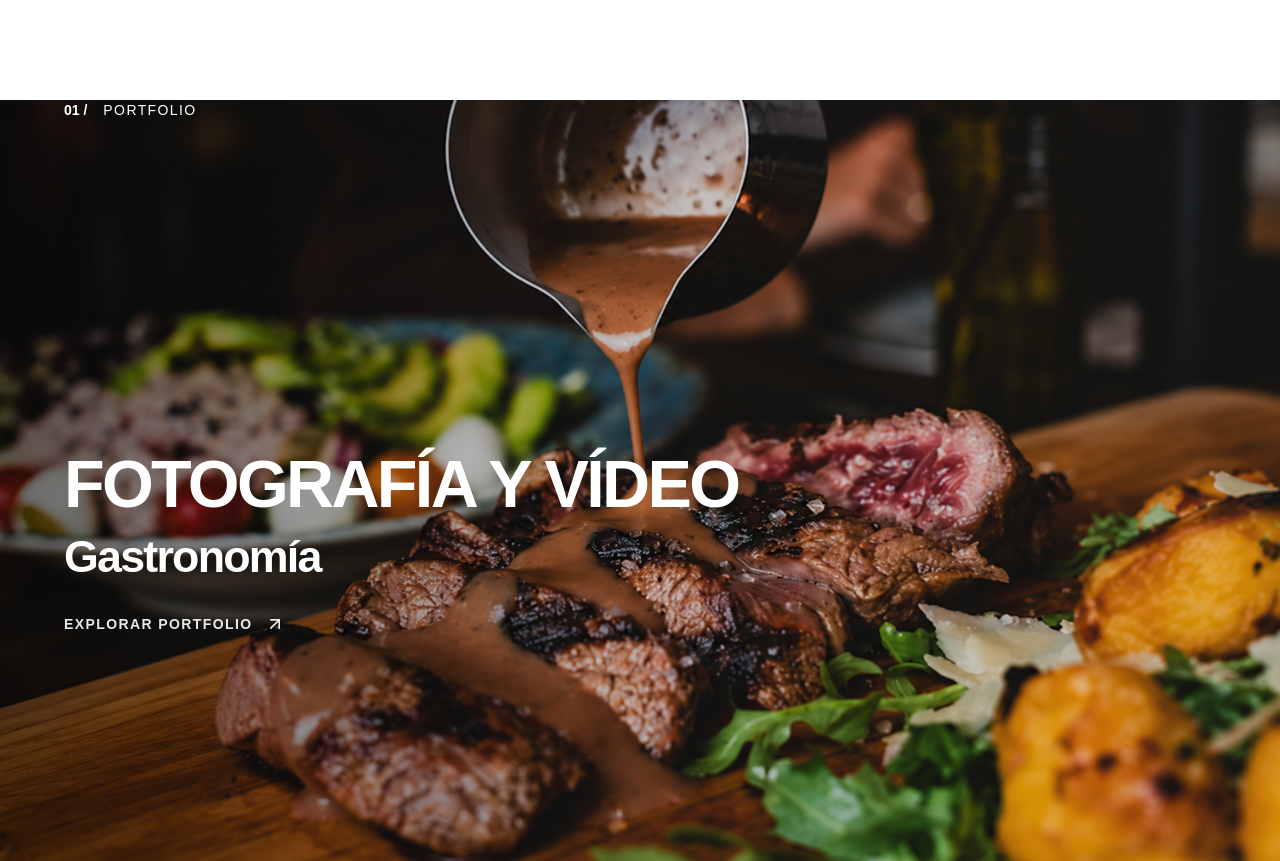
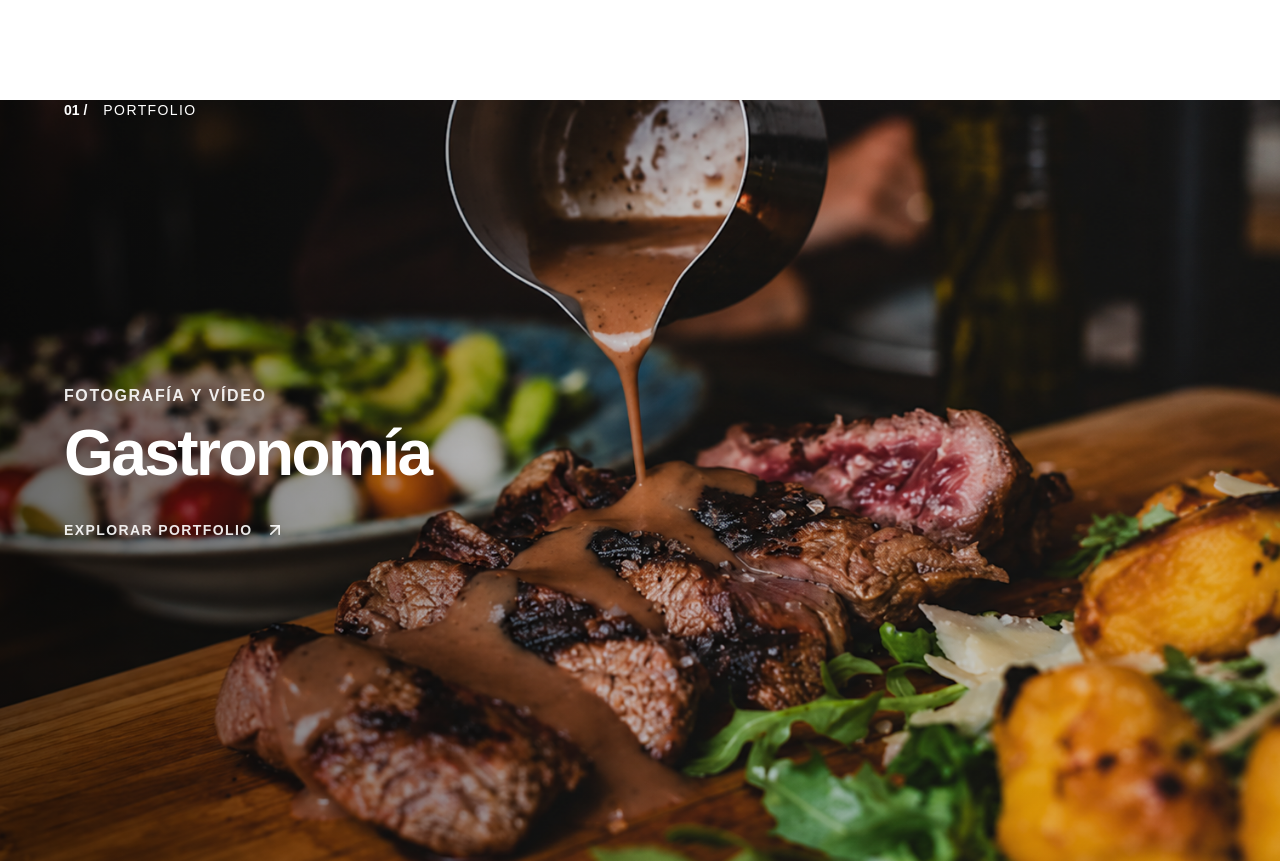
Before and after one commit to danielrdeltoro-web/rufino, a Next.js app: page / in a window 1280 px wide. Shown: the part 1740-2601 px from the top of the page. Built offline with nearby package versions, Linux system fonts and the light colour scheme.

Commit message:
Update page.tsx

```diff
--- a/src/app/page.tsx
+++ b/src/app/page.tsx
@@ -107,18 +107,18 @@ export default function Home() {
             </span>
           </div>
 
-          {/* TÍTULO EN ZONA CENTRAL */}
-          <div className="flex flex-1 flex-col justify-center pt-10 md:pt-16">
+          {/* TÍTULO EN ZONA CENTRAL IZQUIERDA */}
+          <div className="flex flex-1 flex-col justify-center pb-16 md:pb-24">
             <Link
               href="/gastronomia"
               className="group inline-flex w-fit max-w-full flex-col items-start"
               aria-label="Explorar fotografía y vídeo gastronómico"
             >
-              <span className="block text-[clamp(2.2rem,5.2vw,5.5rem)] font-black uppercase leading-[1.05] tracking-[-0.04em] text-white">
+              <span className="block text-sm font-semibold uppercase tracking-widest text-white/90 md:text-base">
                 FOTOGRAFÍA Y VÍDEO
               </span>
 
-              <span className="mt-3 block text-[clamp(1.8rem,3.5vw,3.8rem)] font-bold leading-[1.1] tracking-[-0.04em] text-white transition-opacity duration-300 group-hover:opacity-75">
+              <span className="mt-3 block text-[clamp(3rem,5vw,5.5rem)] font-black leading-[1.05] tracking-[-0.04em] text-white transition-opacity duration-300 group-hover:opacity-75">
                 Gastronomía
               </span>
 
```
